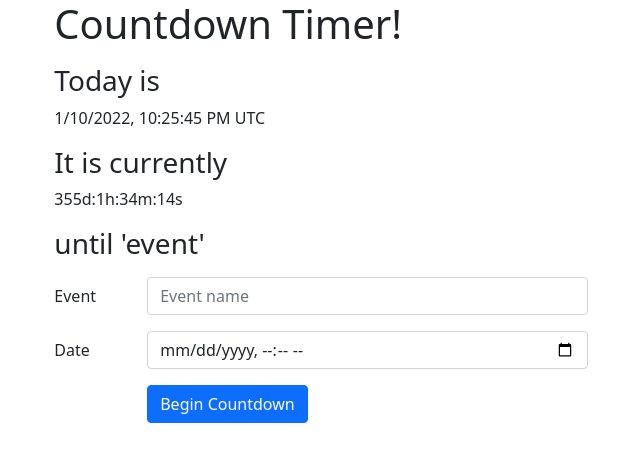
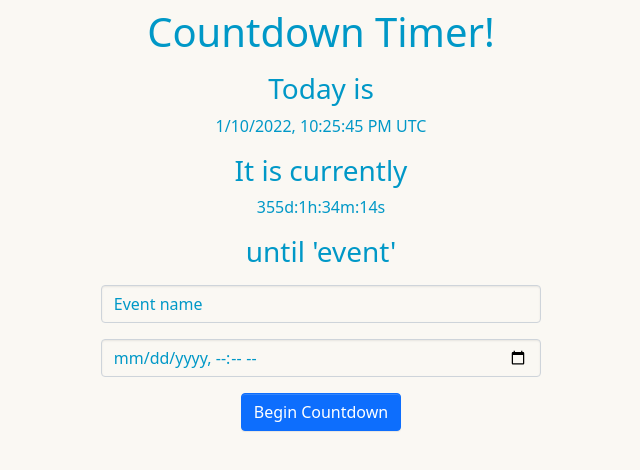
Before and after one commit to kemetcalf/CountdownTimer, a React (Create React App) app: page / in a window 1280 px wide. Shown: the top 470 px of the page, without its empty margins (319-959 px from the left). Built offline with nearby package versions, Linux system fonts and the light colour scheme.

Commit message:
Early Sass Setup/Pre-Event Card Functionality

```diff
--- a/package.json
+++ b/package.json
@@ -11,6 +11,7 @@
     "react-bootstrap": "^2.1.1",
     "react-dom": "^17.0.2",
     "react-scripts": "5.0.0",
+    "sass": "^1.48.0",
     "web-vitals": "^2.1.0"
   },
   "scripts": {
--- a/src/components/App.js
+++ b/src/components/App.js
@@ -3,28 +3,52 @@ import "./App.css";
 import Timer from "./Timer";
 import TimerList from "./TimerList";
 import Header from "./Header.js";
-import "bootstrap/dist/css/bootstrap.min.css";
+import "./src/custom.scss";
 import Stack from "react-bootstrap/Stack";
 import MyForm from "./Form.js";
-
-<link
-  rel="stylesheet"
-  href="https://cdn.jsdelivr.net/npm/bootstrap@5.1.3/dist/css/bootstrap.min.css"
-  integrity="sha384-1BmE4kWBq78iYhFldvKuhfTAU6auU8tT94WrHftjDbrCEXSU1oBoqyl2QvZ6jIW3"
-  crossorigin="anonymous"
-/>;
+<svg
+  xmlns="http://www.w3.org/2000/svg"
+  width="16"
+  height="16"
+  fill="currentColor"
+  class="bi bi-gear-wide-connected"
+  viewBox="0 0 16 16"
+>
+  <path d="M7.068.727c.243-.97 1.62-.97 1.864 0l.071.286a.96.96 0 0 0 1.622.434l.205-.211c.695-.719 1.888-.03 1.613.931l-.08.284a.96.96 0 0 0 1.187 1.187l.283-.081c.96-.275 1.65.918.931 1.613l-.211.205a.96.96 0 0 0 .434 1.622l.286.071c.97.243.97 1.62 0 1.864l-.286.071a.96.96 0 0 0-.434 1.622l.211.205c.719.695.03 1.888-.931 1.613l-.284-.08a.96.96 0 0 0-1.187 1.187l.081.283c.275.96-.918 1.65-1.613.931l-.205-.211a.96.96 0 0 0-1.622.434l-.071.286c-.243.97-1.62.97-1.864 0l-.071-.286a.96.96 0 0 0-1.622-.434l-.205.211c-.695.719-1.888.03-1.613-.931l.08-.284a.96.96 0 0 0-1.186-1.187l-.284.081c-.96.275-1.65-.918-.931-1.613l.211-.205a.96.96 0 0 0-.434-1.622l-.286-.071c-.97-.243-.97-1.62 0-1.864l.286-.071a.96.96 0 0 0 .434-1.622l-.211-.205c-.719-.695-.03-1.888.931-1.613l.284.08a.96.96 0 0 0 1.187-1.186l-.081-.284c-.275-.96.918-1.65 1.613-.931l.205.211a.96.96 0 0 0 1.622-.434l.071-.286zM12.973 8.5H8.25l-2.834 3.779A4.998 4.998 0 0 0 12.973 8.5zm0-1a4.998 4.998 0 0 0-7.557-3.779l2.834 3.78h4.723zM5.048 3.967c-.03.021-.058.043-.087.065l.087-.065zm-.431.355A4.984 4.984 0 0 0 3.002 8c0 1.455.622 2.765 1.615 3.678L7.375 8 4.617 4.322zm.344 7.646.087.065-.087-.065z" />
+</svg>;
 
 const defaultEndDate = new Date(2022, 11, 31, 23, 59, 59, 0).getTime();
 
 function App() {
   const [endDate, setEndDate] = useState(defaultEndDate);
-  console.log(endDate);
+  const [savedTimers, setSavedTimers] = useState([]);
+
+  //begin savedTimers array for locally saving timers
+  //re: icon, would like to have a selectable icon for each event;
+  //did not work to pass attribute {icon} in TimerCard
+  // const savedTimers = [
+  //   const
+  //   {
+  //     id: "1",
+  //     event: "Party",
+  //     date: "01/22/2022 8:00pm PST",
+  //     // const icon = { className: "bi bi-stars", style: { color: "#f7df0e" } };
+  //   },
+  //   {
+  //     id: "2",
+  //     event: "Birthday",
+  //     date: "05/21/2022 6:00pm PST",
+  //     // "bi bi-gift", style: { color: "pink" } ,
+  //   },
+  // ];
 
   return (
     <Stack gap={2} className="col-md-5 mx-auto">
+      <div></div>
       <Header />
       <Timer enddate={endDate} />
       <MyForm dateInput={setEndDate} />
+      <TimerList savedTimers={savedTimers} />
     </Stack>
   );
 }
--- a/src/components/Form.js
+++ b/src/components/Form.js
@@ -16,9 +16,7 @@ const MyForm = (props) => {
   return (
     <Form onSubmit={handleSubmit}>
       <Form.Group as={Row} className="mb-3" controlId="formHorizontalPassword">
-        <Form.Label column sm={2}>
-          Event
-        </Form.Label>
+        <Form.Label column sm={1}></Form.Label>
         <Col sm={10}>
           <Form.Control
             type="string"
@@ -30,9 +28,7 @@ const MyForm = (props) => {
       </Form.Group>
 
       <Form.Group as={Row} className="mb-3" controlId="formHorizontalEmail">
-        <Form.Label column sm={2}>
-          Date
-        </Form.Label>
+        <Form.Label column sm={1}></Form.Label>
         <Col sm={10}>
           <Form.Control
             type="datetime-local"
@@ -45,7 +41,7 @@ const MyForm = (props) => {
       </Form.Group>
 
       <Form.Group as={Row} className="mb-3">
-        <Col sm={{ span: 10, offset: 2 }}>
+        <Col sm={{ span: 10, offset: 1 }}>
           <Button type="submit">Begin Countdown</Button>
         </Col>
       </Form.Group>
@@ -53,40 +49,4 @@ const MyForm = (props) => {
   );
 };
 
-//   <div className="section is-fullheight">
-//     <div className="container">
-//       <div className="column is-4 is-offset-4">
-//         <div className="box">
-//           <form onSubmit={handleSubmit}>
-//             <div className="field">
-//               <label className="label">Countdown Date:</label>
-//               <div className="control">
-//                 <input
-//                   className="input"
-//                   type="datetime-local"
-//                   name="endDate"
-//                   onChange={handleChange}
-//                   required
-//                 />
-//               </div>
-//             </div>
-//             <div className="field">
-//               <label className="label">Event name: </label>
-//               <input
-//                 className="input"
-//                 type="text"
-//                 name="name"
-//                 onChange={handleChange}
-//                 required
-//               />
-//             </div>
-//             <Button as="input" type="submit" value="Begin Countdown" />
-//             {""}
-//           </form>
-//         </div>
-//       </div>
-//     </div>
-//   </div>
-// );
-
 export default MyForm;
--- /dev/null
+++ b/src/components/TimerCard.js
@@ -0,0 +1,28 @@
+import React from "react";
+import { Stack } from "react-bootstrap";
+
+const TimerCard = (props) => {
+  const { id, event, date, icon } = props.savedTimers;
+
+  return (
+    <Stack gap={4}>
+      <div id="event-input">
+        <Stack direction="horizontal" gap={3}>
+          <h3>
+            <i className="bi bi-stars" style={{ color: "#f7df0e" }}></i>
+            {/*  */}
+            {event}
+          </h3>
+          <div>Correlating Countdown Timer</div>
+        </Stack>
+        <Stack direction="horizontal" gap={3}>
+          <div>{date}</div>
+          <i className="bi bi-trash ms-auto" style={{ color: "red" }}></i>
+        </Stack>
+      </div>
+      <div></div>
+    </Stack>
+  );
+};
+
+export default TimerCard;
--- a/src/components/TimerList.js
+++ b/src/components/TimerList.js
@@ -1,6 +1,20 @@
 //this file is a spot to keep track of saved countdown timers, a la the list from the contact manager
 import React from "react";
+import Stack from "react-bootstrap/Stack";
+import TimerCard from "./TimerCard";
 
-function TimerList() {}
+const TimerList = (props) => {
+  console.log(props);
+
+  const renderTimerList = props.savedTimers.map((savedTimers) => {
+    return <TimerCard savedTimers={savedTimers}></TimerCard>;
+  });
+
+  return (
+    <Stack style={{ textAlign: "left" }}>
+      <h6>{renderTimerList}</h6>
+    </Stack>
+  );
+};
 
 export default TimerList;
--- /dev/null
+++ b/src/components/src/custom.scss
@@ -0,0 +1,9 @@
+// Default variable overrides
+$body-bg: rgb(250, 248, 243);
+$body-color: rgb(0, 152, 199);
+$input-placeholder-color: $body-color;
+$body-text-align: center;
+$enable-shadows: true;
+
+@import "~bootstrap/scss/bootstrap.scss";
+@import url("https://cdn.jsdelivr.net/npm/bootstrap-icons@1.7.2/font/bootstrap-icons.css");
```
Also changed, not shown: 1 other file (tests, documents, lock files or other folders).
